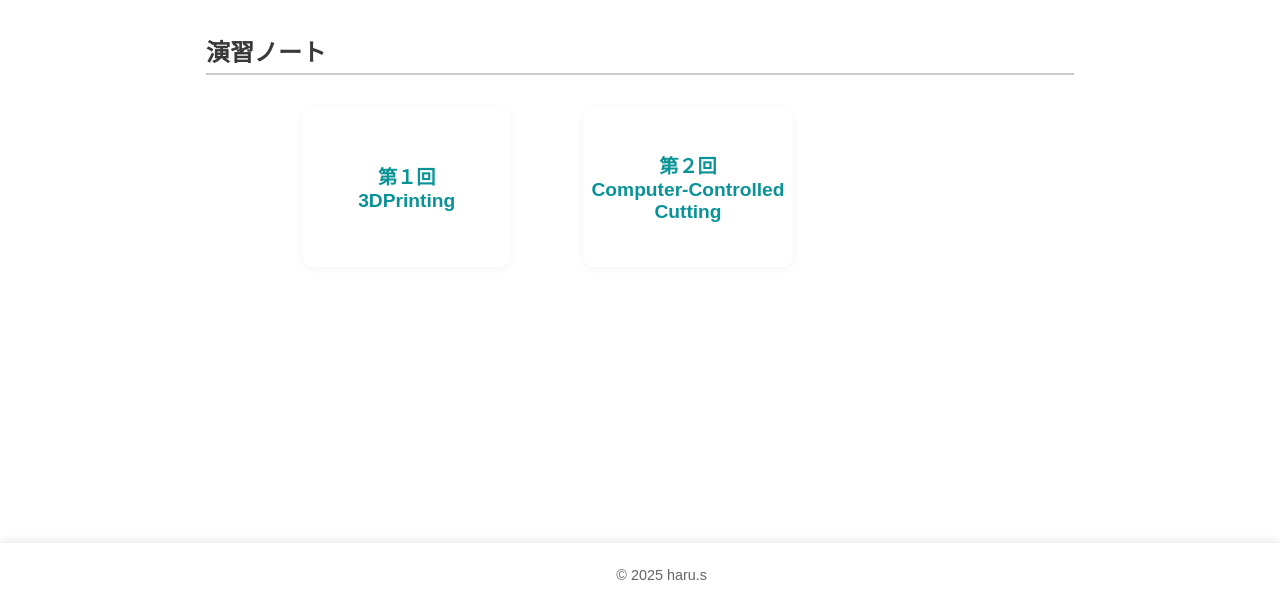
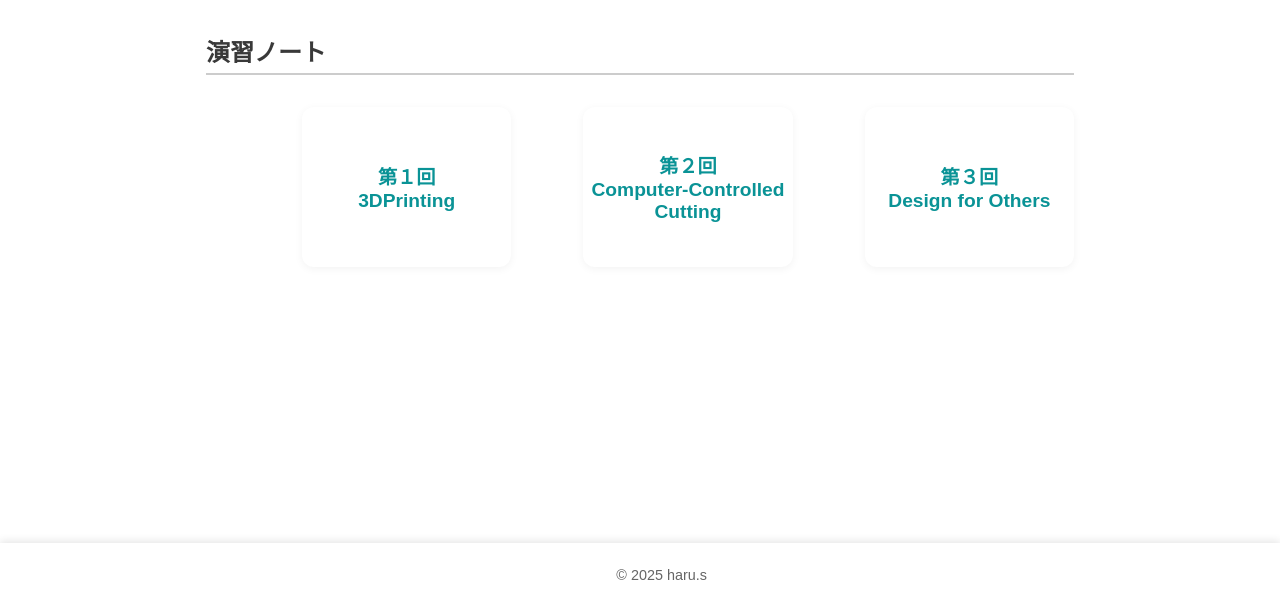
Before and after one commit to 202502274/xbp, a plain HTML site: page digi_fab/index.html in a window 1280 px wide. Shown: the part 193-800 px from the top of the page. Drawn offline with Linux system fonts and the light colour scheme.

Commit message:
20251107

```diff
--- a/digi_fab/index.html
+++ b/digi_fab/index.html
@@ -43,6 +43,7 @@
       <div class="grid">
         <div class="card"><a href="./1.html" target="_blank"><h3>第１回<br>3DPrinting</h3></a></div>
         <div class="card"><a href="./2.html" target="_blank"><h3>第２回<br>Computer-Controlled Cutting</h3></a></div>
+        <div class="card"><a href="./3.html" target="_blank"><h3>第３回<br>Design for Others</h3></a></div>
       </div>
     </section>
   </main>
```
